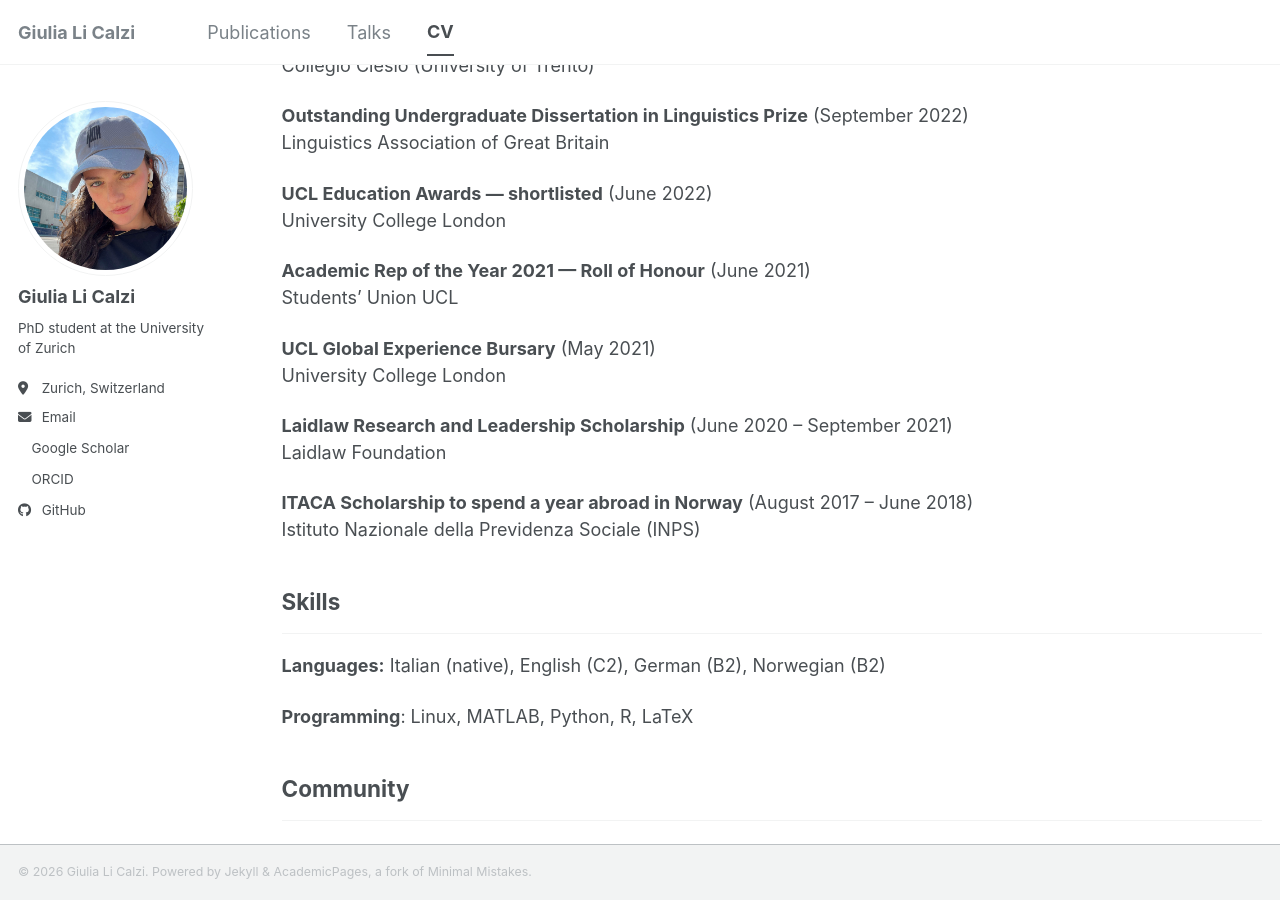
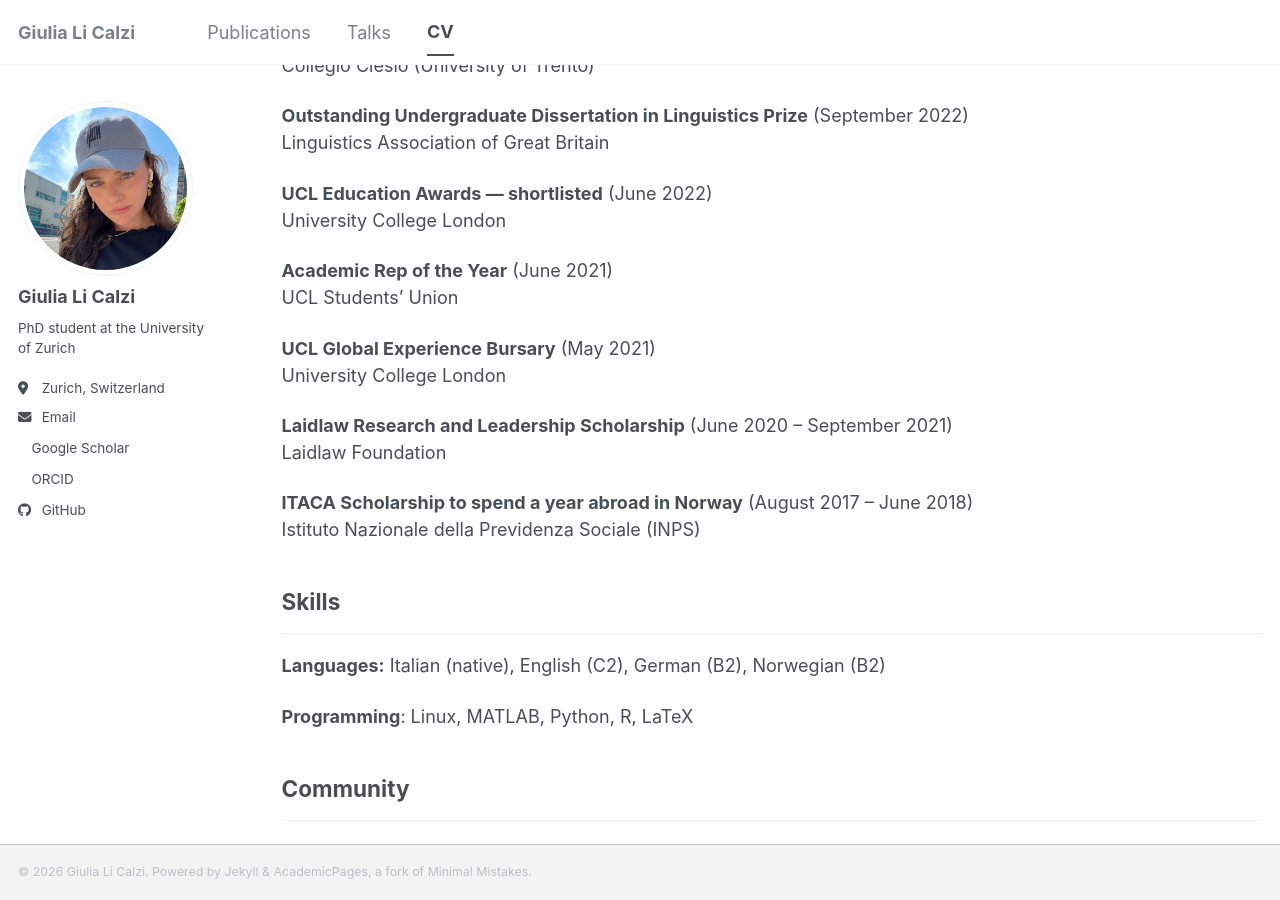
Before and after one commit to glicalzi/glicalzi.github.io, a Jekyll site: the page built from _pages/cv.md, in a window 1280 px wide and 900 px high, scrolled down 898 px. Built offline with Jekyll 4.4.1, drawn with Linux system fonts in a browser that asks for light colours; a style sheet for code colours, icons or effects is not loaded.

Commit message:
Update cv.md

```diff
--- a/_pages/cv.md
+++ b/_pages/cv.md
@@ -42,8 +42,8 @@ Linguistics Association of Great Britain
 **UCL Education Awards &mdash; shortlisted** (June 2022)<br>
 University College London
 
-**Academic Rep of the Year 2021 &mdash; Roll of Honour** (June 2021)<br>
-Students' Union UCL
+**Academic Rep of the Year** (June 2021)<br>
+UCL Students' Union
 
 **UCL Global Experience Bursary** (May 2021)<br>
 University College London
```
